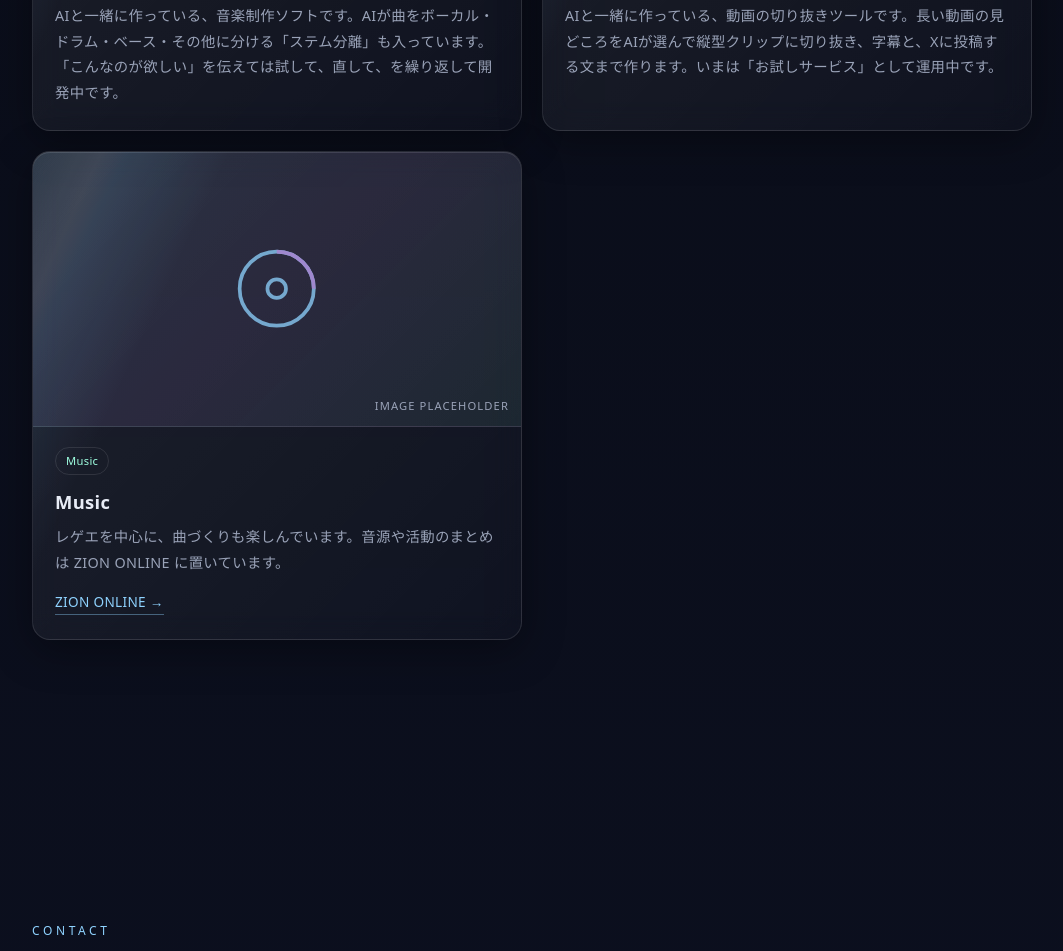
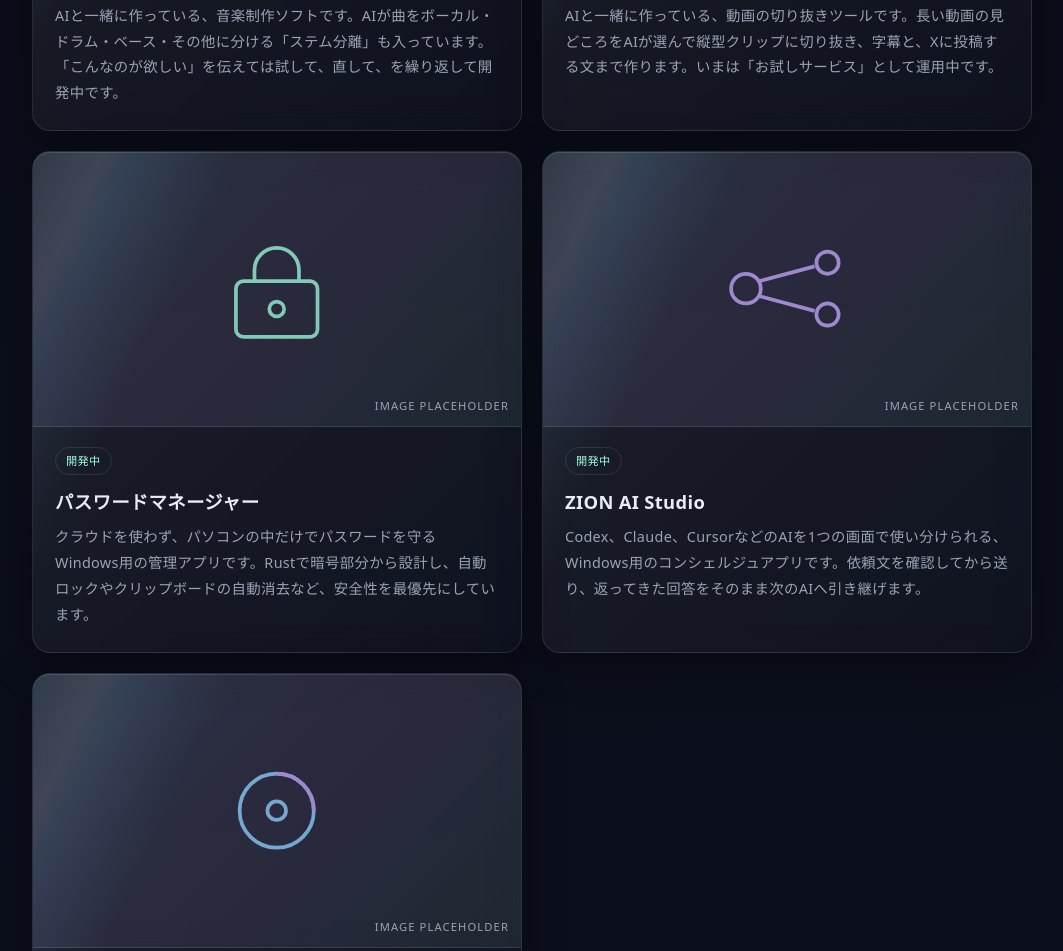
Before and after one commit to tokura1222/n-toku-portfolio, a plain HTML site: page index.html in a window 1280 px wide. Shown: the part 3080-4031 px from the top of the page, without its empty margins (108-1171 px from the left). Drawn offline with Linux system fonts and the light colour scheme.

Commit message:
WorksにパスワードマネージャーとZION AI Studioを追加（開発中）。現場マップのコメントアウト痕跡を削除

```diff
--- a/index.html
+++ b/index.html
@@ -200,19 +200,28 @@ footer{text-align:center;padding:40px 16px;color:var(--muted);font-size:.75rem;b
           <p>AIと一緒に作っている、動画の切り抜きツールです。長い動画の見どころをAIが選んで縦型クリップに切り抜き、字幕と、Xに投稿する文まで作ります。いまは「お試しサービス」として運用中です。</p>
         </div>
       </article>
-      <!-- 現場マップ：使用許可がおりるまで非公開（2026-11-10 決定）。許可が出たらコメントを外し、バッジを「業務で使用中」に切り替えて公開する。
       <article class="glass work reveal">
         <div class="thumb" aria-hidden="true">
-          <svg viewBox="0 0 100 60" fill="none" stroke="#9fffe0" stroke-width="2"><path d="M10 50l20-8 20 8 20-8 20 8V12l-20 8-20-8-20 8-20-8z"/><circle cx="50" cy="28" r="5"/><path d="M50 33v6"/></svg>
-          <span class="ph">DUMMY SCREEN</span>
+          <svg viewBox="0 0 100 60" fill="none" stroke="#9fffe0" stroke-width="2"><rect x="28" y="26" width="44" height="30" rx="4"/><path d="M38 26v-6a12 12 0 0 1 24 0v6"/><circle cx="50" cy="41" r="4"/></svg>
+          <span class="ph">IMAGE PLACEHOLDER</span>
         </div>
         <div class="work-body">
-          <span class="badge">実績紹介</span>
-          <h3>現場マップ</h3>
-          <p>自分の業務のために作った、現場情報のマップツール。※画面はダミーです。</p>
+          <span class="badge">開発中</span>
+          <h3>パスワードマネージャー</h3>
+          <p>クラウドを使わず、パソコンの中だけでパスワードを守るWindows用の管理アプリです。Rustで暗号部分から設計し、自動ロックやクリップボードの自動消去など、安全性を最優先にしています。</p>
         </div>
       </article>
-      -->
+      <article class="glass work reveal">
+        <div class="thumb" aria-hidden="true">
+          <svg viewBox="0 0 100 60" fill="none" stroke="#c7a8ff" stroke-width="2"><circle cx="28" cy="30" r="8"/><circle cx="72" cy="16" r="6"/><circle cx="72" cy="44" r="6"/><path d="M35 26l30-8M35 34l30 8"/></svg>
+          <span class="ph">IMAGE PLACEHOLDER</span>
+        </div>
+        <div class="work-body">
+          <span class="badge">開発中</span>
+          <h3>ZION AI Studio</h3>
+          <p>Codex、Claude、CursorなどのAIを1つの画面で使い分けられる、Windows用のコンシェルジュアプリです。依頼文を確認してから送り、返ってきた回答をそのまま次のAIへ引き継げます。</p>
+        </div>
+      </article>
       <article class="glass work reveal">
         <div class="thumb" aria-hidden="true">
           <svg viewBox="0 0 100 60" fill="none" stroke="#8fd3ff" stroke-width="2"><circle cx="50" cy="30" r="20"/><circle cx="50" cy="30" r="5"/><path d="M50 10a20 20 0 0 1 20 20" stroke="#c7a8ff"/></svg>
```
